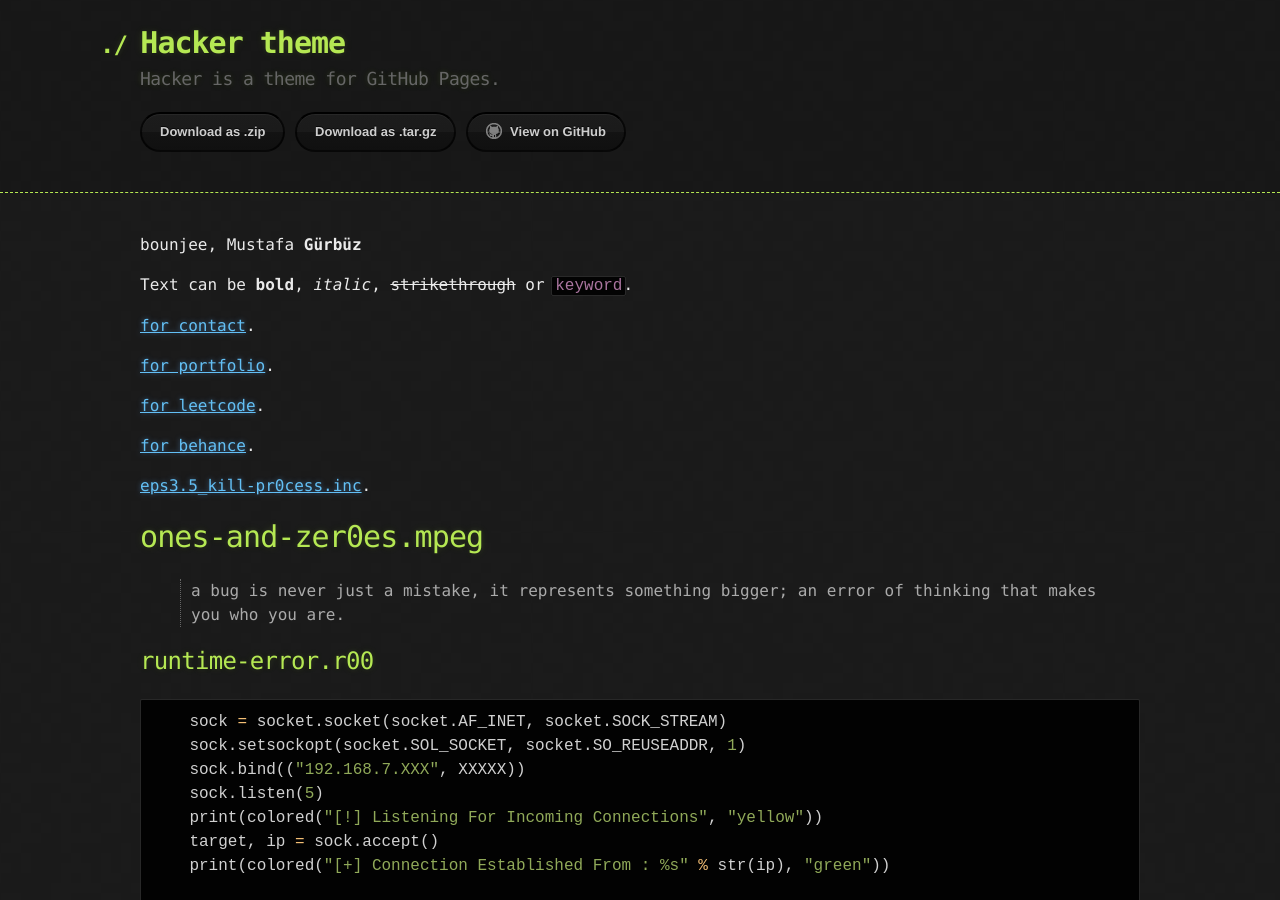
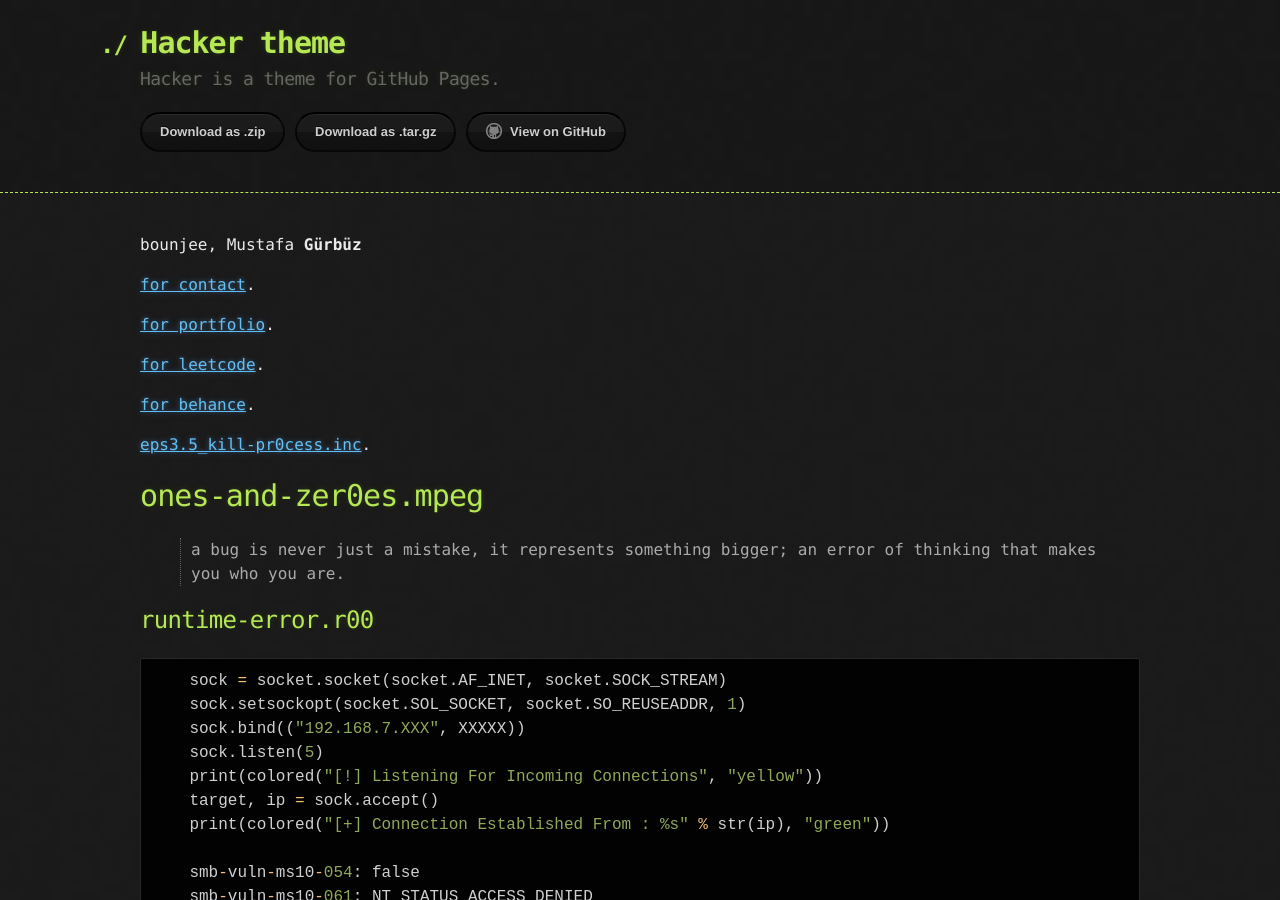
Before and after one commit to bounjee/bounjee.github.io, a Jekyll site: the page built from index.md, in a window 1280 px wide and 900 px high. Built offline with Jekyll 4.4.1, drawn with Linux system fonts in a browser that asks for light colours.

Commit message:
Update index.md

```diff
--- a/index.md
+++ b/index.md
@@ -3,8 +3,6 @@
 ---
 
 bounjee, Mustafa **Gürbüz**
-
-Text can be **bold**, _italic_, ~~strikethrough~~ or `keyword`.
 
 [for contact](https://www.linkedin.com/in/grbuzmustafa/).
 
```
